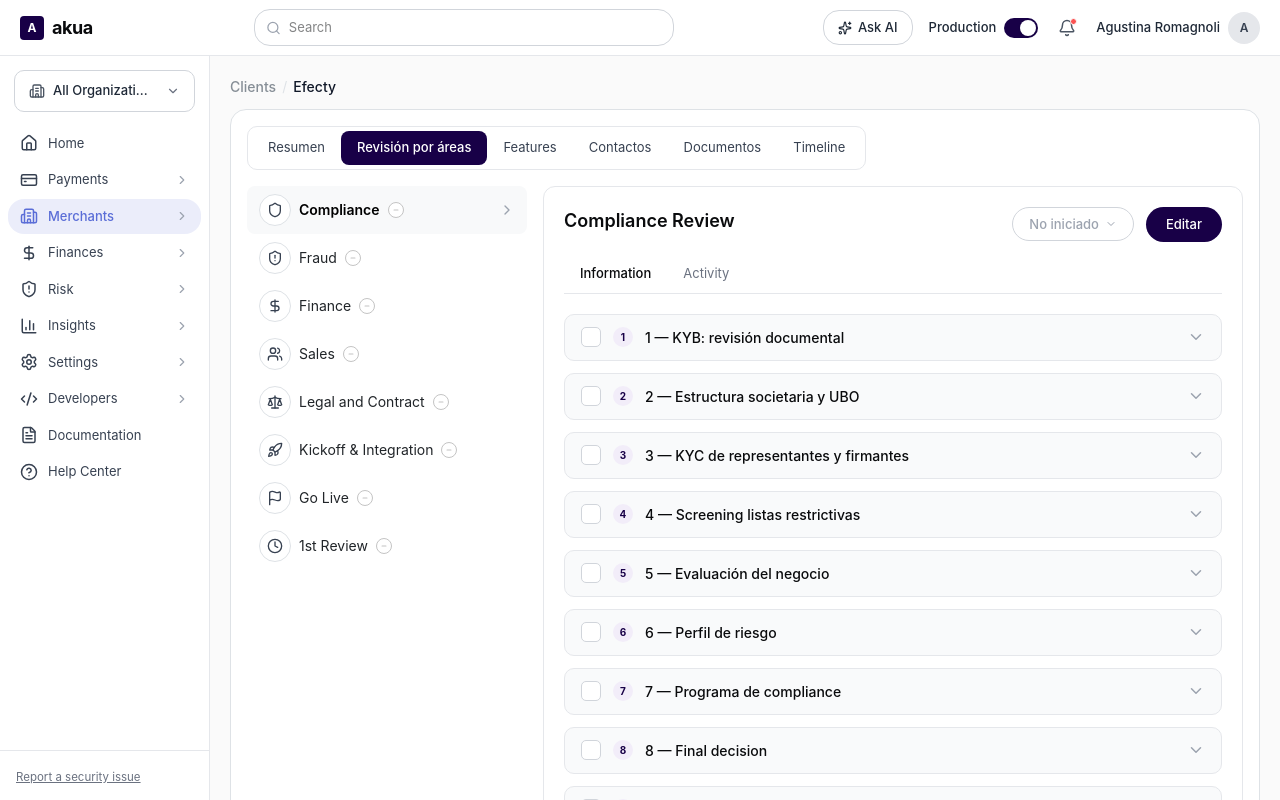
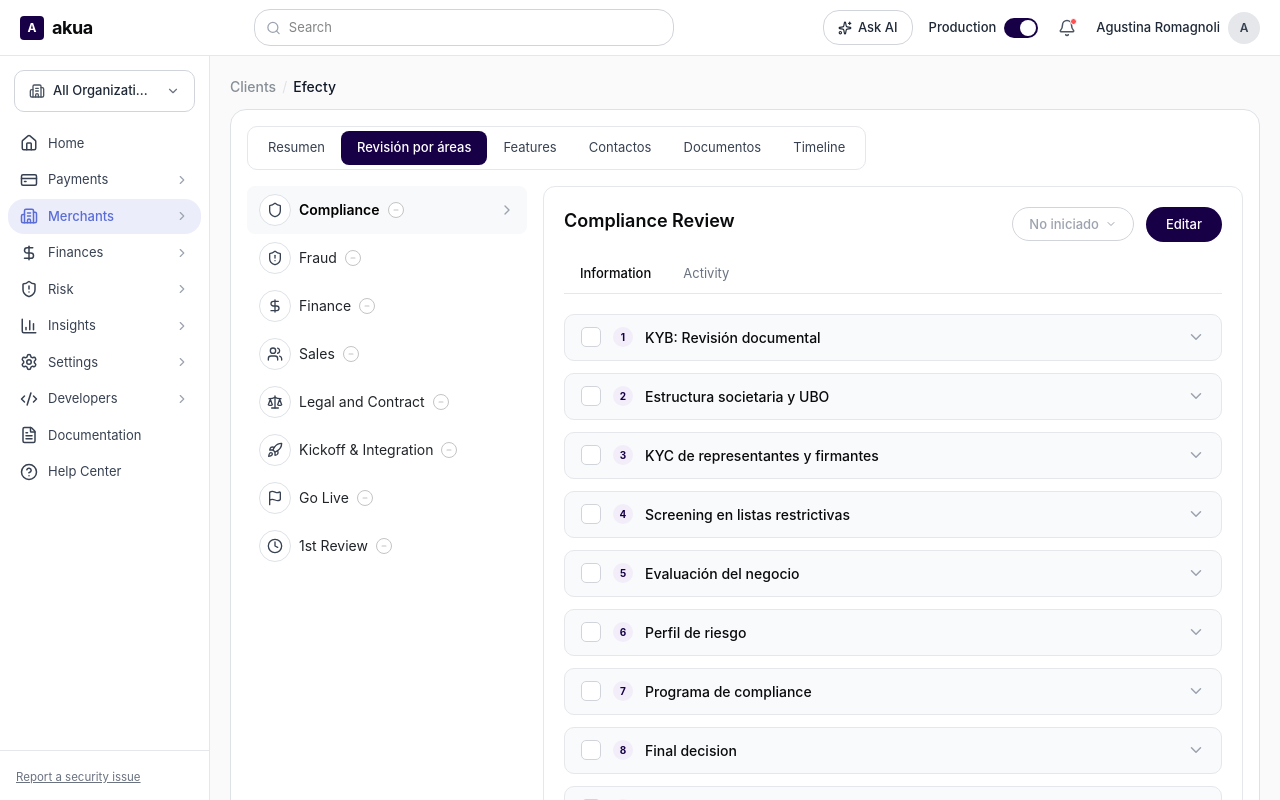
Before and after one commit to Florenciavitacarino/akua-clients, a React (Vite) app: page /clients/1 in a window 1280 px wide. Built offline with nearby package versions, Linux system fonts and the light colour scheme.

Commit message:
Remove numbers from step titles, change Si/No pills to blue/gray

```diff
--- a/src/pages/ClientDetailPage.jsx
+++ b/src/pages/ClientDetailPage.jsx
@@ -270,9 +270,9 @@ function SiNoPill({ value }) {
   const isSi = value.toLowerCase() === 'si' || value.toLowerCase() === 'sí'
   return (
     <span className={`inline-flex items-center justify-center min-w-[36px] h-[22px] px-2.5 rounded-full text-[12px] font-medium leading-none ${
-      isSi ? 'bg-[#d1fae5] text-[#047857]' : 'bg-[#fee2e2] text-[#dc2626]'
+      isSi ? 'bg-[#DBEAFE] text-[#1E40AF]' : 'bg-[#F3F4F6] text-[#374151]'
     }`}>
-      {isSi ? 'Sí' : 'No'}
+      {isSi ? 'Si' : 'No'}
     </span>
   )
 }
@@ -853,7 +853,7 @@ function SectionCard({
 /* ─── COMPLIANCE CONTENT ─── */
 const COMPLIANCE_STEPS = [
   {
-    title: '1 — KYB: revisión documental',
+    title: 'KYB: Revisión documental',
     subItems: [
       { label: 'Estatutos y modificaciones', pdfName: 'Estatutos y modificaciones.pdf', pdfSize: '2.4 MB' },
       { label: 'Certificado de existencia y representación', pdfName: 'Certificado de existencia y representación.pdf', pdfSize: '1.1 MB' },
@@ -863,7 +863,7 @@ const COMPLIANCE_STEPS = [
     ],
   },
   {
-    title: '2 — Estructura societaria y UBO',
+    title: 'Estructura societaria y UBO',
     subItems: [
       { label: 'Organigrama completo', pdfName: 'Organigrama completo.pdf', pdfSize: '1.8 MB' },
       { label: 'UBOs identificados', pdfName: 'UBOs identificados.pdf', pdfSize: '760 KB' },
@@ -872,7 +872,7 @@ const COMPLIANCE_STEPS = [
     ],
   },
   {
-    title: '3 — KYC de representantes y firmantes',
+    title: 'KYC de representantes y firmantes',
     subItems: [
       { label: 'Lista de firmantes/rep legales (nombre + rol)', pdfName: 'Lista de firmantes_rep legales (nombre + rol).pdf', pdfSize: '540 KB' },
       { label: 'ID foto frente — por persona', pdfName: 'ID foto frente — por persona.pdf', pdfSize: '1.2 MB' },
@@ -881,7 +881,7 @@ const COMPLIANCE_STEPS = [
     note: 'Si falta alguno → bloquea avance',
   },
   {
-    title: '4 — Screening listas restrictivas',
+    title: 'Screening en listas restrictivas',
     subItems: [
       { label: 'Empresa verificada', pdfName: 'Empresa verificada.pdf', pdfSize: '430 KB' },
       { label: 'Rep legal verificado', pdfName: 'Rep legal verificado.pdf', pdfSize: '390 KB' },
@@ -890,7 +890,7 @@ const COMPLIANCE_STEPS = [
     note: 'Futuro API Noto',
   },
   {
-    title: '5 — Evaluación del negocio',
+    title: 'Evaluación del negocio',
     subItems: [
       { label: 'Revisión sitio web con Ballerine', isLink: true },
       { label: 'MCC contrastado' },
@@ -898,11 +898,11 @@ const COMPLIANCE_STEPS = [
     ],
   },
   {
-    title: '6 — Perfil de riesgo',
+    title: 'Perfil de riesgo',
     special: 'risk_profile',
   },
   {
-    title: '7 — Programa de compliance',
+    title: 'Programa de compliance',
     subtitle: 'Solo Payfac/PSP/Fintech, no blocker',
     subItems: [
       { label: 'Políticas AML/KYC revisadas', pdfName: 'Políticas AML_KYC revisadas.pdf', pdfSize: '1.6 MB' },
@@ -911,11 +911,11 @@ const COMPLIANCE_STEPS = [
     ],
   },
   {
-    title: '8 — Final decision',
+    title: 'Final decision',
     special: 'final_decision',
   },
   {
-    title: '9 — Inscripción en franquicias',
+    title: 'Inscripción en franquicias',
     subtitle: 'Disponible post go-live',
     special: 'franchise_signup',
   },
```
